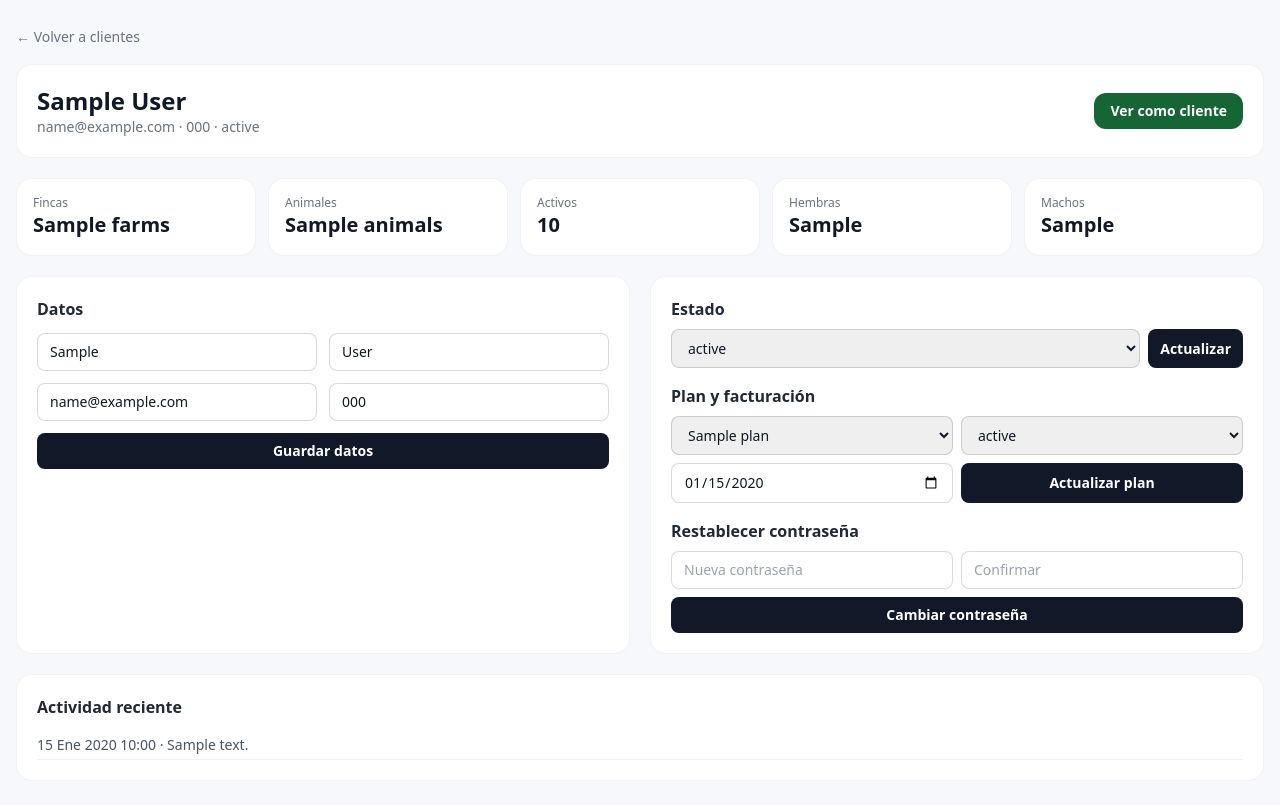
After one commit to danniebravo/INTERFARM, a Django app: template templates/saas/client_show.html in a window 1280 px wide. The commit adds this page. Run offline with Django 5.2, Linux system fonts and the light colour scheme; the template is opened without the code that fills it: most values are stand-ins (such as "Sample title", 1, 10 or a date in 2020); data that the repository does not hold is empty.

Commit message:
Fase 4 (sub-bloque 2): panel SaaS - planes CRUD (crear/editar/eliminar con slug unico y features por lineas) y gestion de clientes (detalle con metricas+actividad, editar info, estado, plan/facturacion, restablecer contrasena). Crear-cliente y generacion de facturas quedan para Fase 5 (SubscriptionInvoiceService)

```diff
--- a/apps/saas/urls.py
+++ b/apps/saas/urls.py
@@ -11,4 +11,13 @@ urlpatterns = [
     path("admin/saas/ver-como-cliente/salir", views.stop_viewing, name="stop-viewing"),
     path("admin/saas/configuracion", views.settings_view, name="settings"),
     path("admin/saas/configuracion/actualizar", views.update_settings, name="settings.update"),
+    path("admin/saas/planes", views.plans, name="plans"),
+    path("admin/saas/planes/nuevo", views.store_plan, name="plans.store"),
+    path("admin/saas/planes/<int:pk>/actualizar", views.update_plan, name="plans.update"),
+    path("admin/saas/planes/<int:pk>/eliminar", views.destroy_plan, name="plans.destroy"),
+    path("admin/saas/clientes/<int:pk>", views.client_show, name="client"),
+    path("admin/saas/clientes/<int:pk>/info", views.client_update, name="client.update"),
+    path("admin/saas/clientes/<int:pk>/estado", views.client_status, name="client.status"),
+    path("admin/saas/clientes/<int:pk>/plan", views.client_plan, name="client.plan"),
+    path("admin/saas/clientes/<int:pk>/password", views.client_password, name="client.password"),
 ]
--- /dev/null
+++ b/templates/saas/client_show.html
@@ -0,0 +1,87 @@
+{% extends "base.html" %}
+{% block title %}{{ client.full_name|default:client.email }} · {{ brand.name }}{% endblock %}
+{% block content %}
+<div class="mb-4">
+    <a href="{% url 'saas:clients' %}" class="text-sm text-gray-500 hover:underline">← Volver a clientes</a>
+</div>
+
+<div class="bg-white rounded-2xl border border-black/5 p-5 mb-5 flex flex-wrap items-center justify-between gap-3">
+    <div>
+        <h1 class="text-2xl font-extrabold text-gray-900">{{ client.full_name|default:client.email }}</h1>
+        <div class="text-sm text-gray-500">{{ client.email }}{% if client.phone %} · {{ client.phone }}{% endif %} · {{ client.display_status }}</div>
+    </div>
+    {% if metrics.farms %}
+    <form method="post" action="{% url 'saas:view-as' client.id %}">{% csrf_token %}<button class="rounded-xl bg-brand px-4 py-2 text-sm font-semibold text-white">Ver como cliente</button></form>
+    {% endif %}
+</div>
+
+<div class="grid grid-cols-2 md:grid-cols-5 gap-3 mb-5">
+    <div class="rounded-2xl bg-white border border-black/5 p-4"><div class="text-xs text-gray-500">Fincas</div><div class="text-xl font-extrabold">{{ metrics.farms }}</div></div>
+    <div class="rounded-2xl bg-white border border-black/5 p-4"><div class="text-xs text-gray-500">Animales</div><div class="text-xl font-extrabold">{{ metrics.animals }}</div></div>
+    <div class="rounded-2xl bg-white border border-black/5 p-4"><div class="text-xs text-gray-500">Activos</div><div class="text-xl font-extrabold">{{ metrics.active_animals }}</div></div>
+    <div class="rounded-2xl bg-white border border-black/5 p-4"><div class="text-xs text-gray-500">Hembras</div><div class="text-xl font-extrabold">{{ metrics.female_animals }}</div></div>
+    <div class="rounded-2xl bg-white border border-black/5 p-4"><div class="text-xs text-gray-500">Machos</div><div class="text-xl font-extrabold">{{ metrics.male_animals }}</div></div>
+</div>
+
+<div class="grid grid-cols-1 lg:grid-cols-2 gap-5">
+    {# Info #}
+    <div class="bg-white rounded-2xl border border-black/5 p-5">
+        <h2 class="font-bold text-gray-800 mb-3">Datos</h2>
+        <form method="post" action="{% url 'saas:client.update' client.id %}" class="grid grid-cols-2 gap-3">
+            {% csrf_token %}
+            <input type="text" name="first_name" value="{{ client.first_name }}" placeholder="Nombre" class="rounded-lg border border-black/15 px-3 py-2 text-sm">
+            <input type="text" name="last_name" value="{{ client.last_name }}" placeholder="Apellido" class="rounded-lg border border-black/15 px-3 py-2 text-sm">
+            <input type="email" name="email" value="{{ client.email }}" class="rounded-lg border border-black/15 px-3 py-2 text-sm">
+            <input type="text" name="phone" value="{{ client.phone|default:'' }}" placeholder="Teléfono" class="rounded-lg border border-black/15 px-3 py-2 text-sm">
+            <button class="col-span-2 rounded-lg bg-gray-900 px-4 py-2 text-sm font-semibold text-white">Guardar datos</button>
+        </form>
+    </div>
+
+    {# Estado + Plan + Password #}
+    <div class="bg-white rounded-2xl border border-black/5 p-5 space-y-4">
+        <div>
+            <h2 class="font-bold text-gray-800 mb-2">Estado</h2>
+            <form method="post" action="{% url 'saas:client.status' client.id %}" class="flex gap-2">
+                {% csrf_token %}
+                <select name="status" class="flex-1 rounded-lg border border-black/15 px-3 py-2 text-sm">
+                    {% for s in user_statuses %}<option value="{{ s }}" {% if client.status == s %}selected{% endif %}>{{ s }}</option>{% endfor %}
+                </select>
+                <button class="rounded-lg bg-gray-900 px-3 py-2 text-sm font-semibold text-white">Actualizar</button>
+            </form>
+        </div>
+        <div>
+            <h2 class="font-bold text-gray-800 mb-2">Plan y facturación</h2>
+            <form method="post" action="{% url 'saas:client.plan' client.id %}" class="grid grid-cols-2 gap-2">
+                {% csrf_token %}
+                <select name="subscription_plan_id" class="rounded-lg border border-black/15 px-3 py-2 text-sm">
+                    <option value="">Sin plan</option>
+                    {% for p in plans %}<option value="{{ p.id }}" {% if client.subscription_plan_id == p.id %}selected{% endif %}>{{ p.name }}</option>{% endfor %}
+                </select>
+                <select name="billing_status" class="rounded-lg border border-black/15 px-3 py-2 text-sm">
+                    {% for b in billing_statuses %}<option value="{{ b }}" {% if client.billing_status == b %}selected{% endif %}>{{ b }}</option>{% endfor %}
+                </select>
+                <input type="date" name="next_billing_date" value="{{ client.next_billing_date|date:'Y-m-d' }}" class="rounded-lg border border-black/15 px-3 py-2 text-sm">
+                <button class="rounded-lg bg-gray-900 px-3 py-2 text-sm font-semibold text-white">Actualizar plan</button>
+            </form>
+        </div>
+        <div>
+            <h2 class="font-bold text-gray-800 mb-2">Restablecer contraseña</h2>
+            <form method="post" action="{% url 'saas:client.password' client.id %}" class="grid grid-cols-2 gap-2">
+                {% csrf_token %}
+                <input type="password" name="password" placeholder="Nueva contraseña" class="rounded-lg border border-black/15 px-3 py-2 text-sm">
+                <input type="password" name="password_confirmation" placeholder="Confirmar" class="rounded-lg border border-black/15 px-3 py-2 text-sm">
+                <button class="col-span-2 rounded-lg bg-gray-900 px-3 py-2 text-sm font-semibold text-white">Cambiar contraseña</button>
+            </form>
+        </div>
+    </div>
+</div>
+
+{% if activity %}
+<div class="bg-white rounded-2xl border border-black/5 p-5 mt-5">
+    <h2 class="font-bold text-gray-800 mb-3">Actividad reciente</h2>
+    <div class="space-y-1 max-h-64 overflow-auto text-sm">
+        {% for a in activity %}<div class="border-b border-black/5 py-1 text-gray-600">{{ a.created_at|date:'d M Y H:i' }} · {{ a.description }}</div>{% endfor %}
+    </div>
+</div>
+{% endif %}
+{% endblock %}
--- a/templates/saas/clients.html
+++ b/templates/saas/clients.html
@@ -6,6 +6,7 @@
     <nav class="flex gap-1 text-sm font-semibold">
         <a href="{% url 'saas:index' %}" class="rounded-lg bg-white border border-black/10 px-3 py-2 text-gray-700">Resumen</a>
         <a href="{% url 'saas:clients' %}" class="rounded-lg bg-brand text-white px-3 py-2">Clientes</a>
+        <a href="{% url 'saas:plans' %}" class="rounded-lg bg-white border border-black/10 px-3 py-2 text-gray-700">Planes</a>
         <a href="{% url 'saas:settings' %}" class="rounded-lg bg-white border border-black/10 px-3 py-2 text-gray-700">Configuración</a>
     </nav>
 </div>
@@ -20,7 +21,7 @@
         <tbody>
         {% for row in clients %}
             <tr class="border-b border-black/5">
-                <td class="py-2 font-semibold">{{ row.user.full_name|default:row.user.email }}</td>
+                <td class="py-2 font-semibold"><a href="{% url 'saas:client' row.user.id %}" class="hover:underline">{{ row.user.full_name|default:row.user.email }}</a></td>
                 <td class="text-gray-500">{{ row.user.email }}</td>
                 <td>{{ row.farm_count }}{% if row.farms %} <span class="text-gray-400 text-xs">({{ row.farms|join:", " }})</span>{% endif %}</td>
                 <td>{{ row.user.display_status }}</td>
--- a/templates/saas/index.html
+++ b/templates/saas/index.html
@@ -6,6 +6,7 @@
     <nav class="flex gap-1 text-sm font-semibold">
         <a href="{% url 'saas:index' %}" class="rounded-lg bg-brand text-white px-3 py-2">Resumen</a>
         <a href="{% url 'saas:clients' %}" class="rounded-lg bg-white border border-black/10 px-3 py-2 text-gray-700">Clientes</a>
+        <a href="{% url 'saas:plans' %}" class="rounded-lg bg-white border border-black/10 px-3 py-2 text-gray-700">Planes</a>
         <a href="{% url 'saas:settings' %}" class="rounded-lg bg-white border border-black/10 px-3 py-2 text-gray-700">Configuración</a>
     </nav>
 </div>
--- a/templates/saas/settings.html
+++ b/templates/saas/settings.html
@@ -6,6 +6,7 @@
     <nav class="flex gap-1 text-sm font-semibold">
         <a href="{% url 'saas:index' %}" class="rounded-lg bg-white border border-black/10 px-3 py-2 text-gray-700">Resumen</a>
         <a href="{% url 'saas:clients' %}" class="rounded-lg bg-white border border-black/10 px-3 py-2 text-gray-700">Clientes</a>
+        <a href="{% url 'saas:plans' %}" class="rounded-lg bg-white border border-black/10 px-3 py-2 text-gray-700">Planes</a>
         <a href="{% url 'saas:settings' %}" class="rounded-lg bg-brand text-white px-3 py-2">Configuración</a>
     </nav>
 </div>
```
Also changed, not shown: apps/saas/views.py (+190 -1 lines), templates/saas/plans.html (added, +61 -0 lines).
